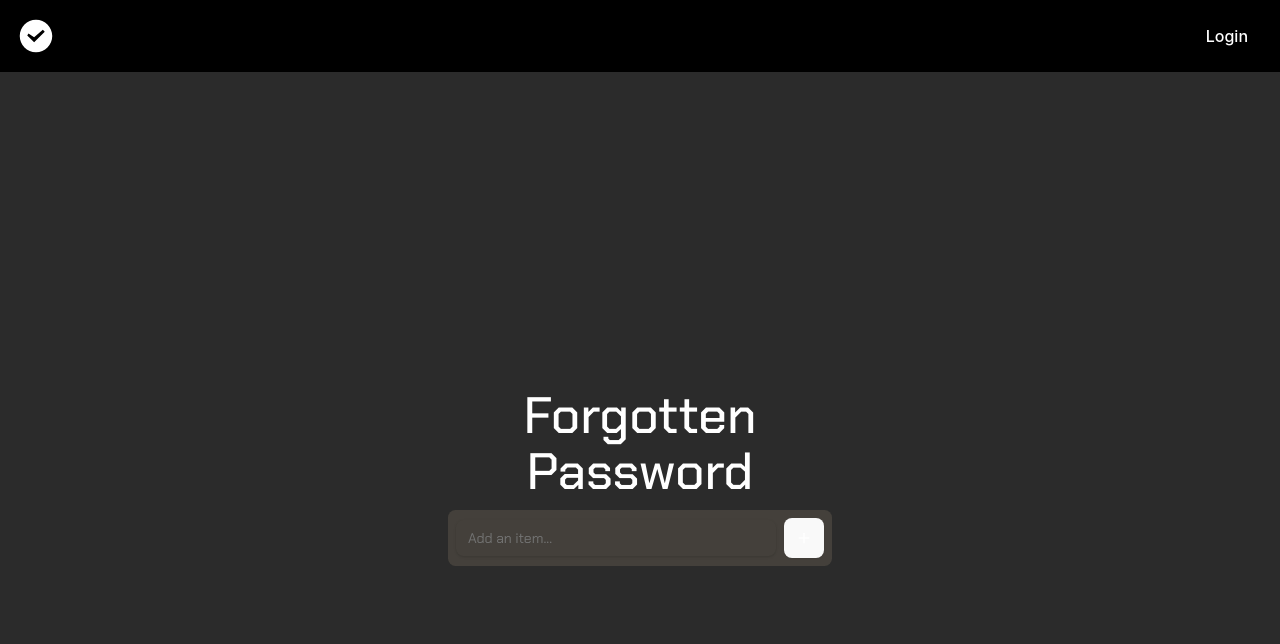
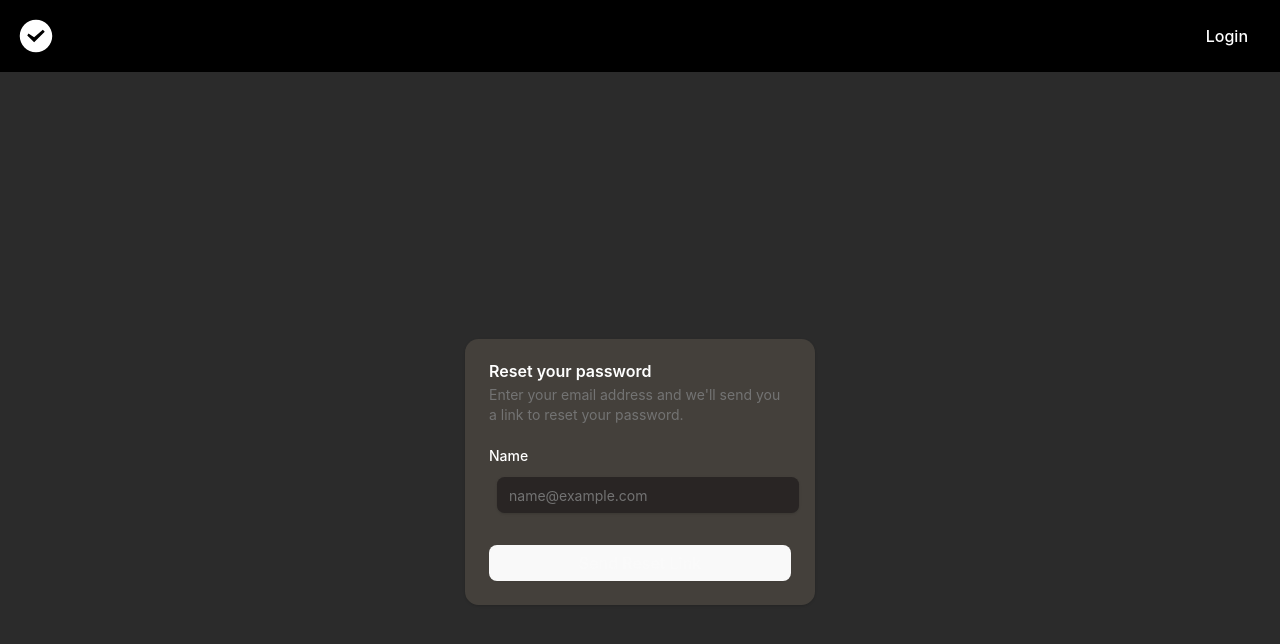
Before and after one commit to Andrew-R-Lawler/go-react-server, a React (Vite) app in the folder client/: page /forgotpassword in a window 1280 px wide. Shown: the top 644 px of the page. Built offline with nearby package versions, Linux system fonts and the light colour scheme; no server answers.

Commit message:
updated forgotpassword component to contain a card that has an input for a user email and a button to send a password reset link

```diff
--- a/client/src/components/forgotpassword.tsx
+++ b/client/src/components/forgotpassword.tsx
@@ -3,12 +3,27 @@ import '../App.css'
 import { Button } from './ui/button';
 import { Input } from './ui/input';
 import { Plus } from 'lucide-react';
+import axios from 'axios'
+import { Label } from "@/components/ui/label";
+import {
+  Card,
+  CardContent,
+  CardDescription,
+  CardFooter,
+  CardHeader,
+  CardTitle,
+} from "./ui/card"
 
 function ForgotPassword() {
     const [inputValue, setInputValue] = useState<string>('');
 
     const handleForgotPassword = async (e: React.FormEvent) => {
         e.preventDefault()
+        try {
+            axios.post('/api/user/forgotpassword')
+        } catch (err) {
+            console.error(err)
+        }
     }
 
     const handleChange = (event: React.ChangeEvent<HTMLInputElement>) => {
@@ -16,31 +31,27 @@ function ForgotPassword() {
     };
 
     return (
-    <div className="flex-container">
-        <div className="space-y-4 w-full max-w-sm">
-            <div className='flex-item'>
-            <h1 className='chakra-petch-medium header1 text-white'>Forgotten Password</h1>
-                <form onSubmit={handleForgotPassword} className="space-y-4 bg-stone-700 rounded-md">
-                    <div className="flex items-center space-x-0 rounded-md overflow-hidden focus-within:ring-1 focus-within:ring-offset-1">
-                        <Input
-                          type="text"
-                          placeholder="Add an item..."
-                          className="chakra-petch-regular border-none focus-visible:ring-0 focus-visible:ring-offset-0 text-white"
-                          value={inputValue}
-                          onChange={handleChange}
-                        />
-                        <Button
-                          type="submit"
-                          className="bg-stone-900 text-white border-none rounded-none m-2 p-2 w-10 h-10 flex-shrink-0"
-                          aria-label="Add item"
-                        >
-                          <Plus className="w-6 h-6" />
-                        </Button>
-                    </div>
-                </form>
+        <div className='flex-container'>
+        <Card className="w-[350px] bg-stone-700 border-none text-white">
+            <CardHeader>
+                <CardTitle>Reset your password</CardTitle>
+                <CardDescription>Enter your email address and we'll send you a link to reset your password.</CardDescription>
+            </CardHeader>
+            <CardContent>
+            <form>
+            <div className="grid w-full items-center gap-4">
+            <div className="flex flex-col space-y-1.5">
+              <Label htmlFor="name">Name</Label>
+              <Input id="email" placeholder="name@example.com" className='border-none bg-stone-800'/>
             </div>
+            </div>
+            </form>
+            </CardContent>
+            <CardFooter className="flex justify-end">
+                <Button className='w-full'>Send Reset Link</Button>
+            </CardFooter>
+        </Card>
         </div>
-    </div>
     )
 }
 
```
